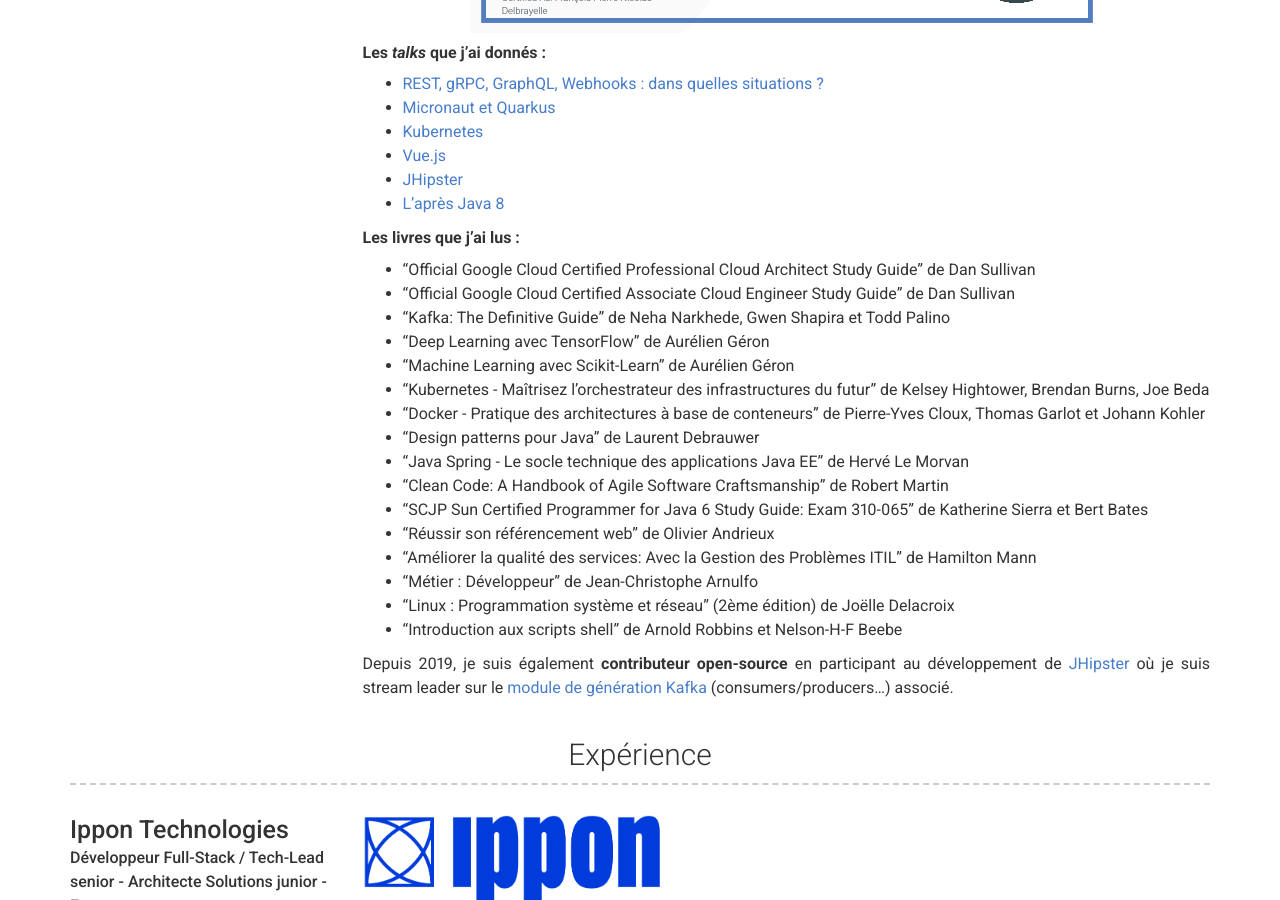
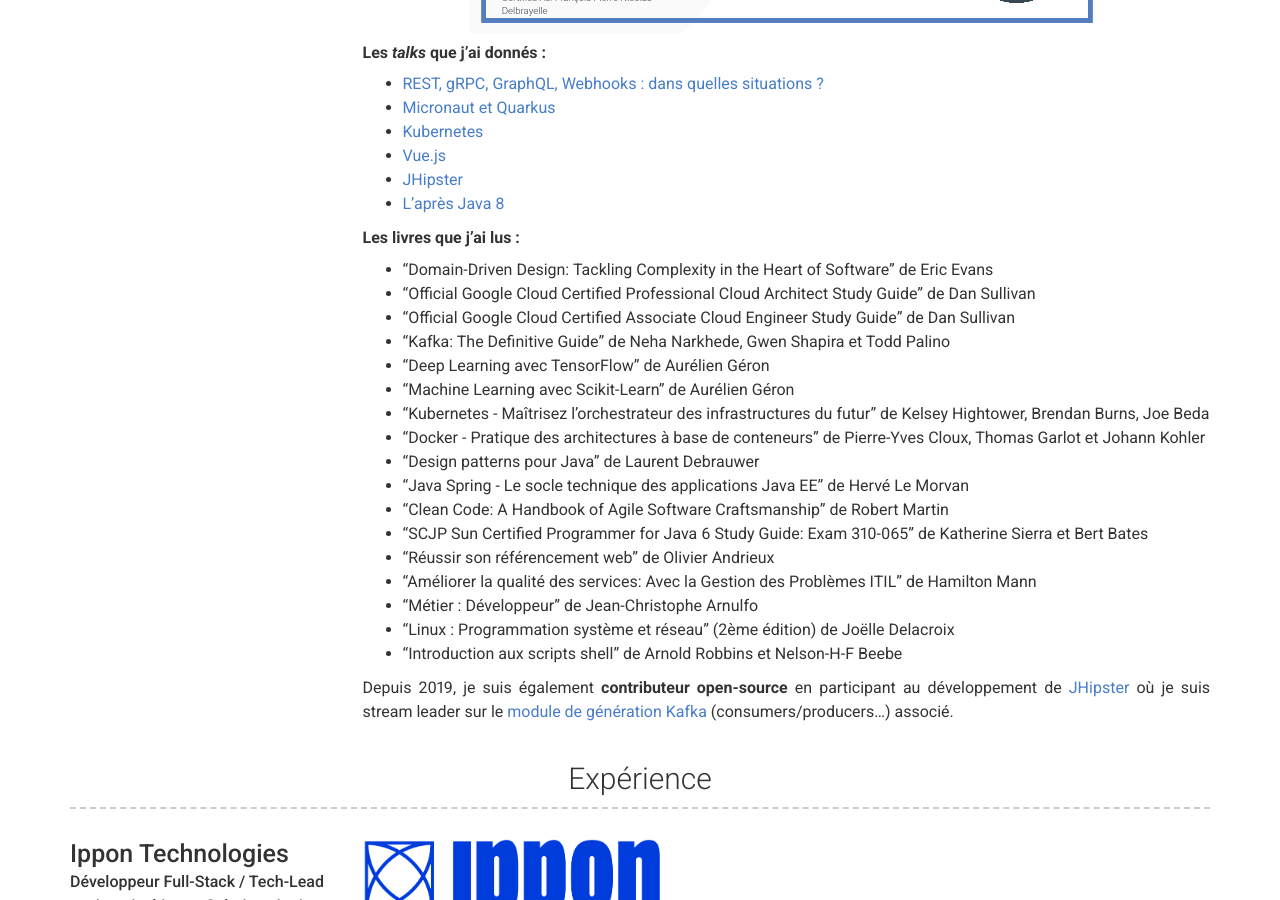
Before and after one commit to fdelbrayelle/fdelbrayelle.github.io, a Jekyll site: the page built from index.md, in a window 1280 px wide and 900 px high, scrolled down 1469 px. Built offline with Jekyll 4.4.1, drawn with Linux system fonts in a browser that asks for light colours; nearby versions of some CDN libraries.

Commit message:
chore: add book

```diff
--- a/_config.yml
+++ b/_config.yml
@@ -80,6 +80,7 @@
   - [L'après Java 8](https://github.com/fdelbrayelle/midi-tech-java-news)
 
   <strong>Les livres que j'ai lus :</strong>
+  - "Domain-Driven Design: Tackling Complexity in the Heart of Software" de Eric Evans
   - "Official Google Cloud Certified Professional Cloud Architect Study Guide" de Dan Sullivan
   - "Official Google Cloud Certified Associate Cloud Engineer Study Guide" de Dan Sullivan
   - "Kafka: The Definitive Guide" de Neha Narkhede, Gwen Shapira et Todd Palino
```
